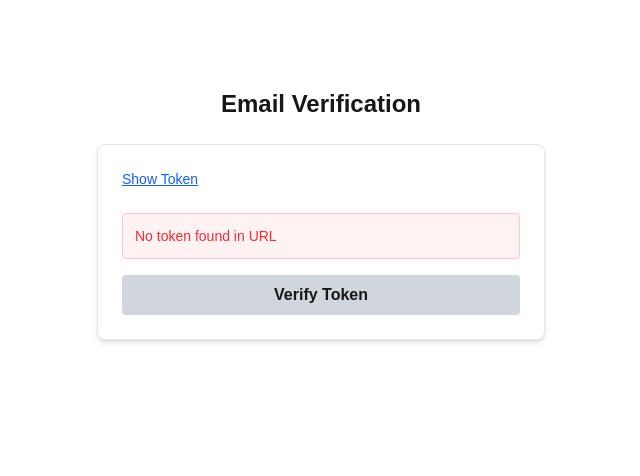
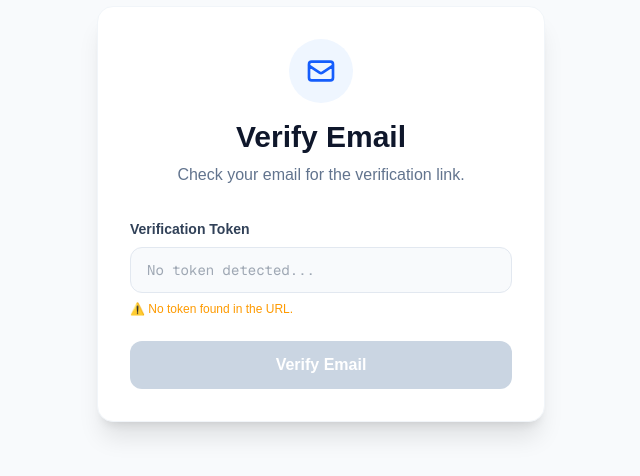
Before and after one commit to Prashant002x/nextjs_fullstack_auth, a Next.js app: page /verify-email in a window 1280 px wide. Shown: the part 186-662 px from the top of the page, without its empty margins (319-959 px from the left). Built offline with nearby package versions, Linux system fonts and the light colour scheme.

Commit message:
debugging

```diff
--- a/app/api/users/verify-email/route.ts
+++ b/app/api/users/verify-email/route.ts
@@ -9,9 +9,7 @@ export async function POST(request:NextRequest){
     try{
         const reqBody = await request.json();
         const {token} = reqBody;
-        console.log("Token received for verification:", token);
-        const hashedToken=crypto.createHash('sha-256').update(token).digest('hex');
-
+        const hashedToken=crypto.createHash('sha256').update(token).digest('hex');
         const user =await User.findOne({verifyToken:hashedToken, verifyTokenExpiry:{$gt:Date.now()}})
         if(!user){
             return NextResponse.json({message:"Invalid or expired token"}, {status:400});
--- a/app/verify-email/page.tsx
+++ b/app/verify-email/page.tsx
@@ -5,13 +5,11 @@ import { useSearchParams, useRouter } from 'next/navigation';
 import axios from 'axios';
 import toast from 'react-hot-toast';
 
-// 1. Rename your main logic component to "VerifyEmailContent"
 function VerifyEmailContent() {
     const searchParams = useSearchParams();
     const router = useRouter();
 
     const [token, setToken] = useState("");
-    const [showToken, setShowToken] = useState(false);
     const [loading, setLoading] = useState(false);
     const [error, setError] = useState("");
     const [verified, setVerified] = useState(false);
@@ -32,8 +30,9 @@ function VerifyEmailContent() {
                 setTimeout(() => router.push('/login'), 2000);
             }
         } catch (err: any) {
-            toast.error(err.response?.data?.message || "An error occurred during verification");
-            setError(err.response?.data?.message || "An error occurred during verification");
+            const errorMsg = err.response?.data?.message || "An error occurred during verification";
+            toast.error(errorMsg);
+            setError(errorMsg);
         } finally {
             setLoading(false);
         }
@@ -44,67 +43,90 @@ function VerifyEmailContent() {
         const tokenFromParams = searchParams.get('token');
         if (tokenFromParams) {
             setToken(tokenFromParams);
-        } else {
-            setError("No token found in URL");
         }
     }, [searchParams]);
 
     return (
-        <div className="flex flex-col items-center justify-center min-h-screen p-4">
-            <h1 className="text-2xl font-bold mb-6">Email Verification</h1>
+        <div className="flex flex-col items-center justify-center min-h-screen bg-slate-50 px-4">
+            <div className="w-full max-w-md bg-white rounded-2xl shadow-xl border border-slate-100 p-8">
 
-            <div className="w-full max-w-md bg-white p-6 rounded-lg shadow-md border border-gray-200">
-                {/* Token Display Section */}
+                {/* Header Section */}
+                <div className="text-center mb-8">
+                    <div className="inline-flex items-center justify-center w-16 h-16 bg-blue-50 text-blue-600 rounded-full mb-4">
+                        <svg xmlns="http://www.w3.org/2000/svg" className="w-8 h-8" fill="none" viewBox="0 0 24 24" stroke="currentColor">
+                            <path strokeLinecap="round" strokeLinejoin="round" strokeWidth={2} d="M3 8l7.89 5.26a2 2 0 002.22 0L21 8M5 19h14a2 2 0 002-2V7a2 2 0 00-2-2H5a2 2 0 00-2 2v10a2 2 0 002 2z" />
+                        </svg>
+                    </div>
+                    <h1 className="text-3xl font-bold text-slate-900">Verify Email</h1>
+                    <p className="text-slate-500 mt-2">
+                        Check your email for the verification link.
+                    </p>
+                </div>
+
+                {/* Token Display (Improved Visibility) */}
                 <div className="mb-6">
-                    <button
-                        onClick={() => setShowToken(!showToken)}
-                        className="text-sm text-blue-600 underline mb-2 block"
-                    >
-                        {showToken ? "Hide Token" : "Show Token"}
-                    </button>
-
-                    {showToken && (
-                        <div className="p-2 bg-gray-100 rounded break-all text-xs font-mono border">
-                            {token || "No token detected"}
-                        </div>
+                    <label className="block text-sm font-semibold text-slate-700 mb-2">
+                        Verification Token
+                    </label>
+                    <input
+                        type="text"
+                        value={token || ""}
+                        readOnly
+                        placeholder="No token detected..."
+                        className="w-full px-4 py-3 bg-slate-50 border border-slate-200 rounded-xl text-slate-600 font-mono text-sm focus:outline-none focus:ring-2 focus:ring-blue-500"
+                    />
+                    {!token && (
+                        <p className="text-xs text-amber-500 mt-2">
+                            ⚠️ No token found in the URL.
+                        </p>
                     )}
                 </div>
 
                 {/* Status Messages */}
-                {loading && <p className="text-blue-500 mb-4 text-center">Verifying your email, please wait...</p>}
-
                 {verified && (
-                    <p className="text-green-600 mb-4 text-center font-medium">
-                        ✅ Email verified successfully! Redirecting...
-                    </p>
+                    <div className="mb-6 p-4 bg-green-50 border border-green-200 rounded-xl text-center">
+                        <p className="text-green-700 font-semibold text-lg flex items-center justify-center gap-2">
+                            <svg className="w-6 h-6" fill="none" stroke="currentColor" viewBox="0 0 24 24"><path strokeLinecap="round" strokeLinejoin="round" strokeWidth="2" d="M5 13l4 4L19 7"></path></svg>
+                            Verified Successfully!
+                        </p>
+                        <p className="text-green-600 text-sm mt-1">Redirecting to login...</p>
+                    </div>
                 )}
 
                 {error && (
-                    <div className="text-red-500 bg-red-50 p-3 rounded border border-red-200 mb-4 text-sm">
-                        {error}
+                    <div className="mb-6 p-4 bg-red-50 border border-red-200 rounded-xl text-center">
+                        <p className="text-red-700 font-semibold">Verification Failed</p>
+                        <p className="text-red-600 text-sm mt-1">{error}</p>
                     </div>
                 )}
 
-                {/* Verification Action Button */}
+                {/* Action Button */}
                 <button
                     onClick={() => verifyToken(token)}
                     disabled={loading || !token || verified}
-                    className={`w-full py-2 px-4 rounded font-semibold transition-colors
+                    className={`w-full py-3 rounded-xl font-bold text-white shadow-lg transition-all transform active:scale-[0.98]
                         ${loading || !token || verified
-                            ? 'bg-gray-300 cursor-not-allowed'
-                            : 'bg-blue-600 hover:bg-blue-700 text-white'}`}
+                            ? "bg-slate-300 cursor-not-allowed shadow-none"
+                            : "bg-blue-600 hover:bg-blue-700 hover:shadow-blue-200"}`}
                 >
-                    {loading ? "Processing..." : "Verify Token"}
+                    {loading ? (
+                        <span className="flex items-center justify-center gap-2">
+                            <svg className="animate-spin h-5 w-5 text-white" xmlns="http://www.w3.org/2000/svg" fill="none" viewBox="0 0 24 24">
+                                <circle className="opacity-25" cx="12" cy="12" r="10" stroke="currentColor" strokeWidth="4"></circle>
+                                <path className="opacity-75" fill="currentColor" d="M4 12a8 8 0 018-8V0C5.373 0 0 5.373 0 12h4zm2 5.291A7.962 7.962 0 014 12H0c0 3.042 1.135 5.824 3 7.938l3-2.647z"></path>
+                            </svg>
+                            Verifying...
+                        </span>
+                    ) : "Verify Email"}
                 </button>
             </div>
         </div>
     );
 }
 
-// 2. Create the default export that wraps the content in Suspense
 export default function VerifyEmailPage() {
     return (
-        <Suspense fallback={<div className="flex h-screen items-center justify-center">Loading verification...</div>}>
+        <Suspense fallback={<div className="flex h-screen items-center justify-center bg-slate-50 text-slate-600">Loading verification...</div>}>
             <VerifyEmailContent />
         </Suspense>
     );
--- a/helper/mailer.ts
+++ b/helper/mailer.ts
@@ -11,7 +11,7 @@ interface SendEmailParams {
 export const sendEmail = async ({ email, emailType, userId }: SendEmailParams) => {
     try {
         // 1. Generate a secure token
-        const token = crypto.randomBytes(20).toString("hex");
+        const token = crypto.randomBytes(32).toString("hex");
 
         // Before Saving this token in DB, hash it first
         const hashedToken = crypto
@@ -48,7 +48,7 @@ export const sendEmail = async ({ email, emailType, userId }: SendEmailParams) =
         const isVerify = emailType === "VERIFY_EMAIL";
         const subject = isVerify ? "Verify your email" : "Reset your password";
         const actionPath = isVerify ? "verify-email" : "reset-password";
-        const actionUrl = `${process.env.FRONTEND_URL}/${actionPath}?token=${hashedToken}`;
+        const actionUrl = `${process.env.FRONTEND_URL}/${actionPath}?token=${token}`;
         console.log(actionUrl);
         // 5. Build the Email HTML with Copy-Paste Support
         const mailOptions = {
```
